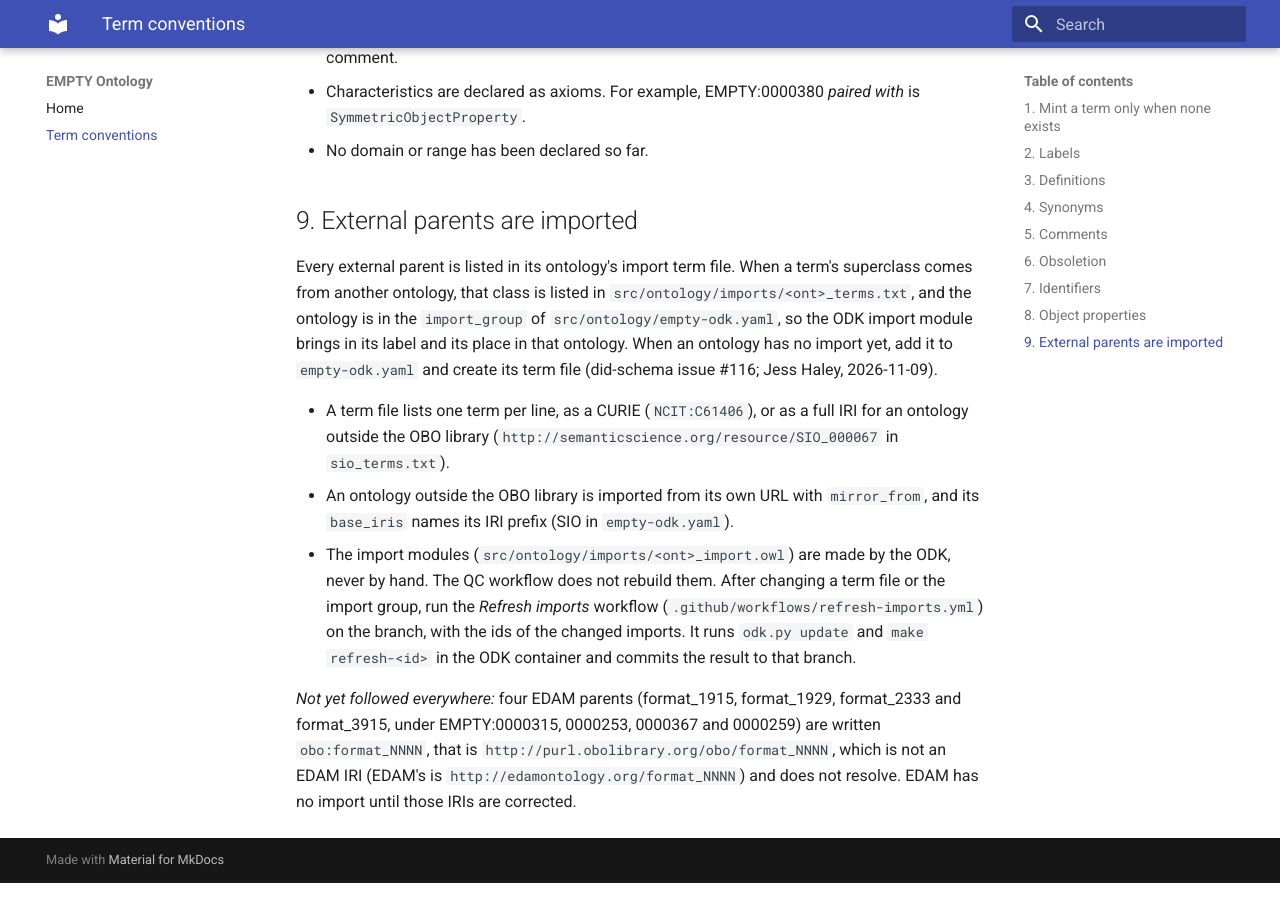
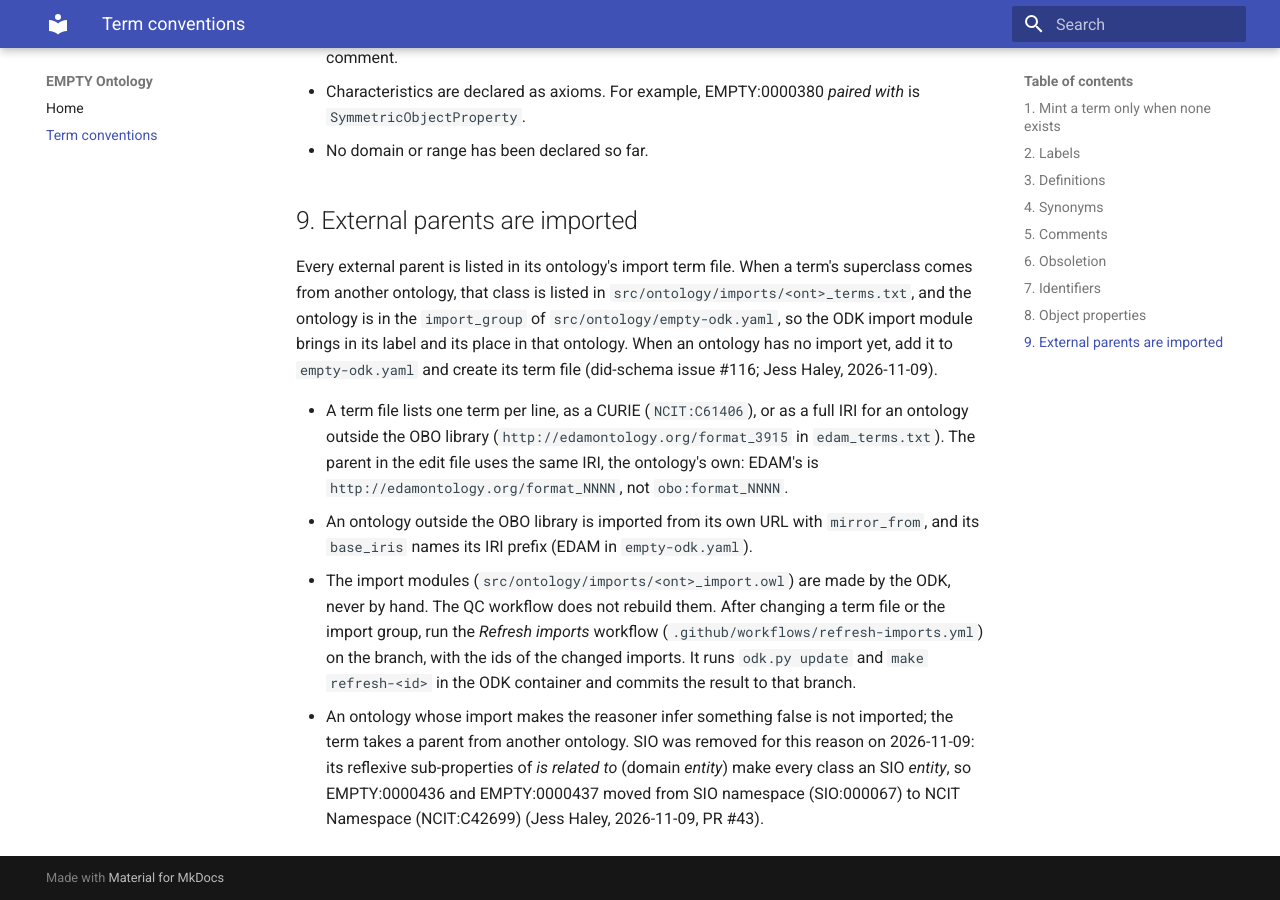
Before and after one commit to Waltham-Data-Science/empty-ontology, an MkDocs documentation site: the page built from docs/conventions.md, in a window 1280 px wide and 900 px high, scrolled down 3846 px. Built offline with MkDocs 1.6.1 and Material for MkDocs 9.7.7, drawn with Linux system fonts in a browser that asks for light colours.

Commit message:
Re-parent the SIO namespace terms to NCIT, import EDAM by its real IRIs
Jess Haley's answers of 2026-11-09 on PR #43:
- EMPTY:0000436 identifier namespace and EMPTY:0000437 symbol namespace
  move from SIO namespace (SIO:000067) to NCIT Namespace (NCIT:C42699);
  their comments say why: the SIO import makes the reasoner infer that
  every class is an SIO entity. NCIT:C42699 is added to ncit_terms.txt.
- The SIO import is removed: empty-odk.yaml entry, sio_terms.txt,
  sio_import.owl, the catalog line and the edit file's Import line
  (the Makefile is regenerated by the refresh run).
- The parents of EMPTY:0000253, 0000259, 0000315 and 0000367 are now
  EDAM's IRIs (http://edamontology.org/format_NNNN), not obo:format_NNNN,
  and EDAM is imported (mirror_from https://edamontology.org/EDAM.owl).
- Declaration(Class(obo:NCBITaxon:637912)) becomes obo:NCBITaxon_637912.
- docs/conventions.md rule 9: EDAM is the non-OBO example; SIO's removal
  is recorded.

Co-Authored-By: Claude Opus 5.5 <noreply@anthropic.com>
Claude-Session: https://claude.ai/code/session_01FxKLA8Tbf9cpvDe7fuVeKf

```diff
--- a/docs/conventions.md
+++ b/docs/conventions.md
@@ -151,18 +151,18 @@ add it to `empty-odk.yaml` and create its term file (did-schema issue #116; Jess
 2026-11-09).
 
 - A term file lists one term per line, as a CURIE (`NCIT:C61406`), or as a full IRI for an
-  ontology outside the OBO library (`http://semanticscience.org/resource/SIO_000067` in
-  `sio_terms.txt`).
+  ontology outside the OBO library (`http://edamontology.org/format_3915` in
+  `edam_terms.txt`). The parent in the edit file uses the same IRI, the ontology's own: EDAM's
+  is `http://edamontology.org/format_NNNN`, not `obo:format_NNNN`.
 - An ontology outside the OBO library is imported from its own URL with `mirror_from`, and its
-  `base_iris` names its IRI prefix (SIO in `empty-odk.yaml`).
+  `base_iris` names its IRI prefix (EDAM in `empty-odk.yaml`).
 - The import modules (`src/ontology/imports/<ont>_import.owl`) are made by the ODK, never by
   hand. The QC workflow does not rebuild them. After changing a term file or the import group,
   run the *Refresh imports* workflow (`.github/workflows/refresh-imports.yml`) on the branch,
   with the ids of the changed imports. It runs `odk.py update` and `make refresh-<id>` in the
   ODK container and commits the result to that branch.
-
-*Not yet followed everywhere:* four EDAM parents (format_1915, format_1929, format_2333 and
-format_3915, under EMPTY:0000315, 0000253, 0000367 and 0000259) are written
-`obo:format_NNNN`, that is `http://purl.obolibrary.org/obo/format_NNNN`, which is not an EDAM
-IRI (EDAM's is `http://edamontology.org/format_NNNN`) and does not resolve. EDAM has no import
-until those IRIs are corrected.
+- An ontology whose import makes the reasoner infer something false is not imported; the term
+  takes a parent from another ontology. SIO was removed for this reason on 2026-11-09: its
+  reflexive sub-properties of *is related to* (domain *entity*) make every class an SIO
+  *entity*, so EMPTY:0000436 and EMPTY:0000437 moved from SIO namespace (SIO:000067) to NCIT
+  Namespace (NCIT:C42699) (Jess Haley, 2026-11-09, PR #43).
--- a/src/ontology/empty-odk.yaml
+++ b/src/ontology/empty-odk.yaml
@@ -28,10 +28,10 @@ import_group:
     - id: chebi
       is_large: true
       mirror_from: http://purl.obolibrary.org/obo/chebi/chebi_lite.owl
-    - id: sio
-      mirror_from: http://semanticscience.org/ontology/sio.owl
+    - id: edam
+      mirror_from: https://edamontology.org/EDAM.owl
       base_iris:
-        - http://semanticscience.org/resource/SIO_
+        - http://edamontology.org/
 id_ranges:
   - name: "Main Editor"
     start: 1
```
Also changed, not shown: 6 other files.
